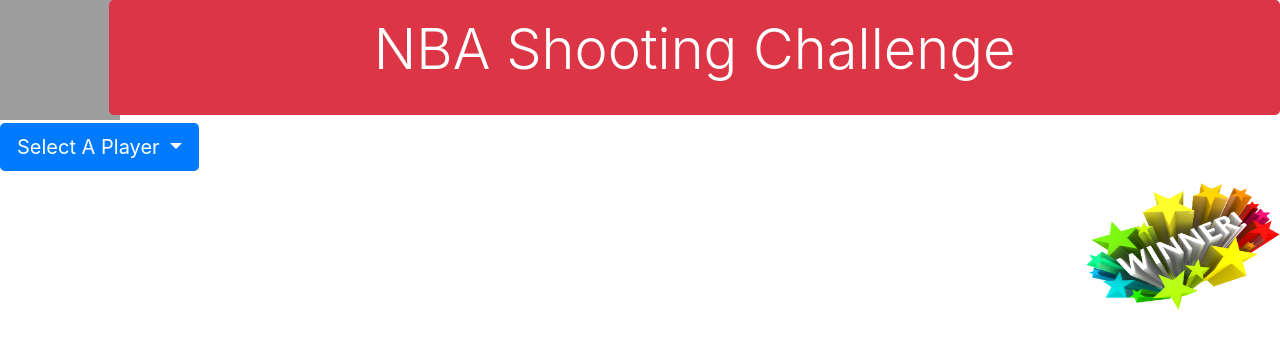
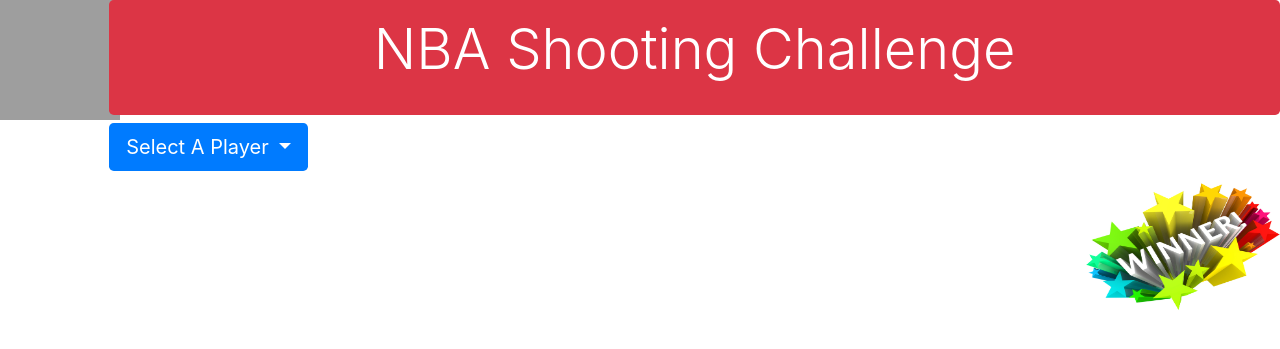
Before and after one commit to junwoo77lee/NBA_Web_ML_Project, a Python web app: template templates/index.html in a window 1280 px wide. Shown: the top 349 px of the page. Run offline with Jinja, Linux system fonts and the light colour scheme; the template is opened without the code that fills it, so the values that code supplies are empty; some libraries are stand-ins or nearby versions; grey boxes are pictures that could not be loaded.

Commit message:
updated HTML addding features

```diff
--- a/templates/index.html
+++ b/templates/index.html
@@ -21,7 +21,8 @@
     <!-- Jumbotron page header -->
     <div class="row">
         <div class="col-1">
-                <img src="https://theundefeated.com/wp-content/uploads/2017/06/shaq_v2.png" class="img-left" width="120" height="120">
+            <img src="https://theundefeated.com/wp-content/uploads/2017/06/shaq_v2.png" class="img-left" width="120"
+                height="120">
         </div>
         <div class="col-11">
             <div class=" p-3 mb-2 bg-danger text-white jumbotron text-center">
@@ -30,10 +31,11 @@
             </div>
         </div>
     </div>
-    <!-- </div> -->
-    <!-- <div class="row">
-                <img src="https://theundefeated.com/wp-content/uploads/2017/06/shaq_v2.png" class="rounded" width="200" height="150">
-            </div> -->
+
+    <div class="row">
+        <div class="col-1">
+        </div>
+        <div class="col-2">
             <div class="dropdown">
                 <button class="btn bg-primary btn-lg dropdown-toggle text-white" type="button" data-toggle="dropdown"
                     aria-haspopup="true" aria-expanded="false">
@@ -62,7 +64,8 @@
                     <a id="2544" class="dropdown-item" href="#">LeBron James</a>
                 </div>
             </div>
-
+        </div>
+    </div>
     <div class="container-fluid">
         <div class="row">
             <div class="col-4">
```
Lines whose indentation alone changed are shown as unchanged.
